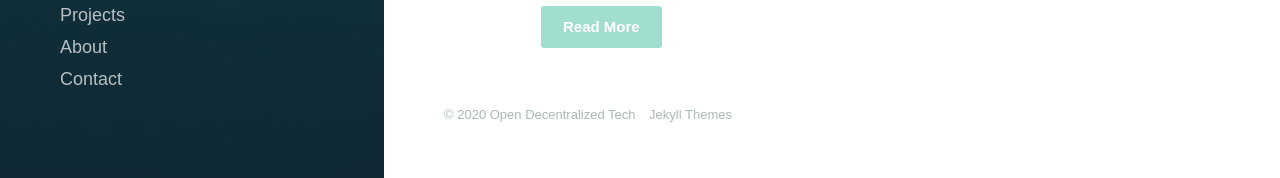
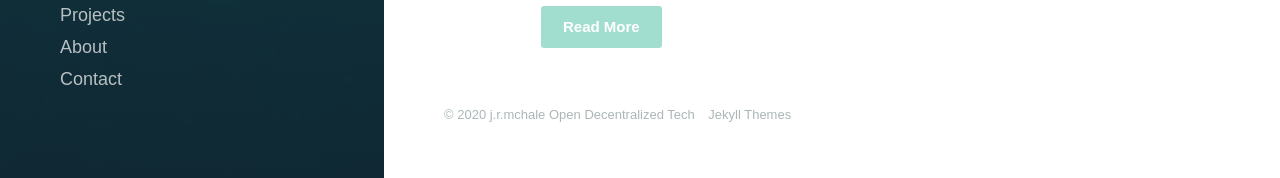
Before and after one commit to OpenDecentralizedTech/ODT-website, a Jekyll site: the page built from index.html, in a window 1280 px wide and 900 px high, scrolled down 143 px. Shown: the part 719-897 px from the top of the window. Built offline with Jekyll 4.4.1, drawn with Linux system fonts in a browser that asks for light colours; nearby versions of some CDN libraries; some web fonts are replaced; the list of posts is cut into pages by our own code.

Commit message:
Update footer.html

```diff
--- a/_includes/footer.html
+++ b/_includes/footer.html
@@ -1,7 +1,7 @@
 <footer class="footer">
 
 	<div class="footer__copyright">
-		<span>© {{ 'now' | date: "%Y" }} {{ site.data.settings.basic_settings.site_title }}</span>
+		<span>© {{ 'now' | date: "%Y" }} j.r.mchale {{ site.data.settings.basic_settings.site_title }}</span>
 		<a href="https://jekyllthemes.io" target="_blank">Jekyll Themes</a>
 	</div>
 
```
